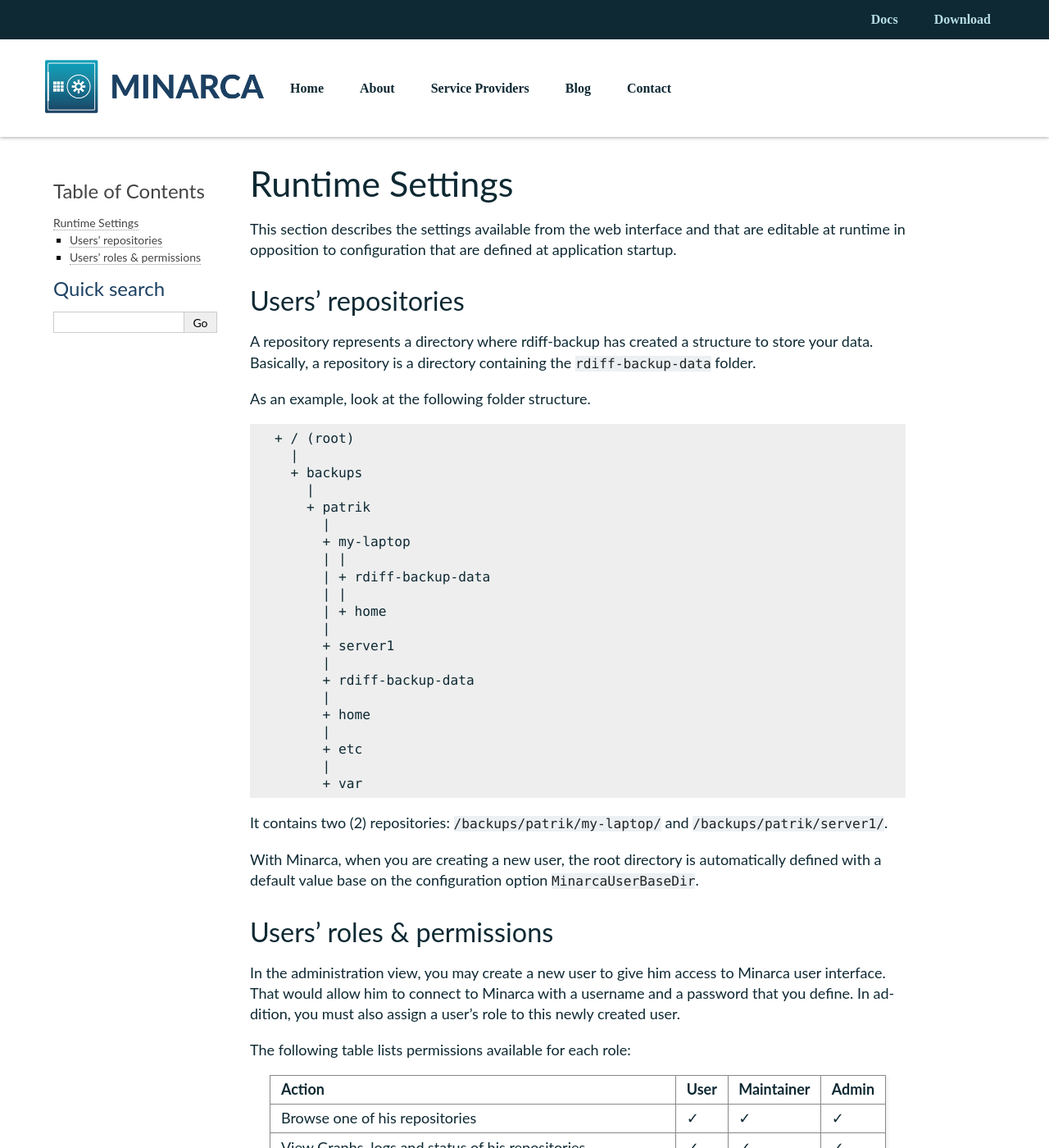
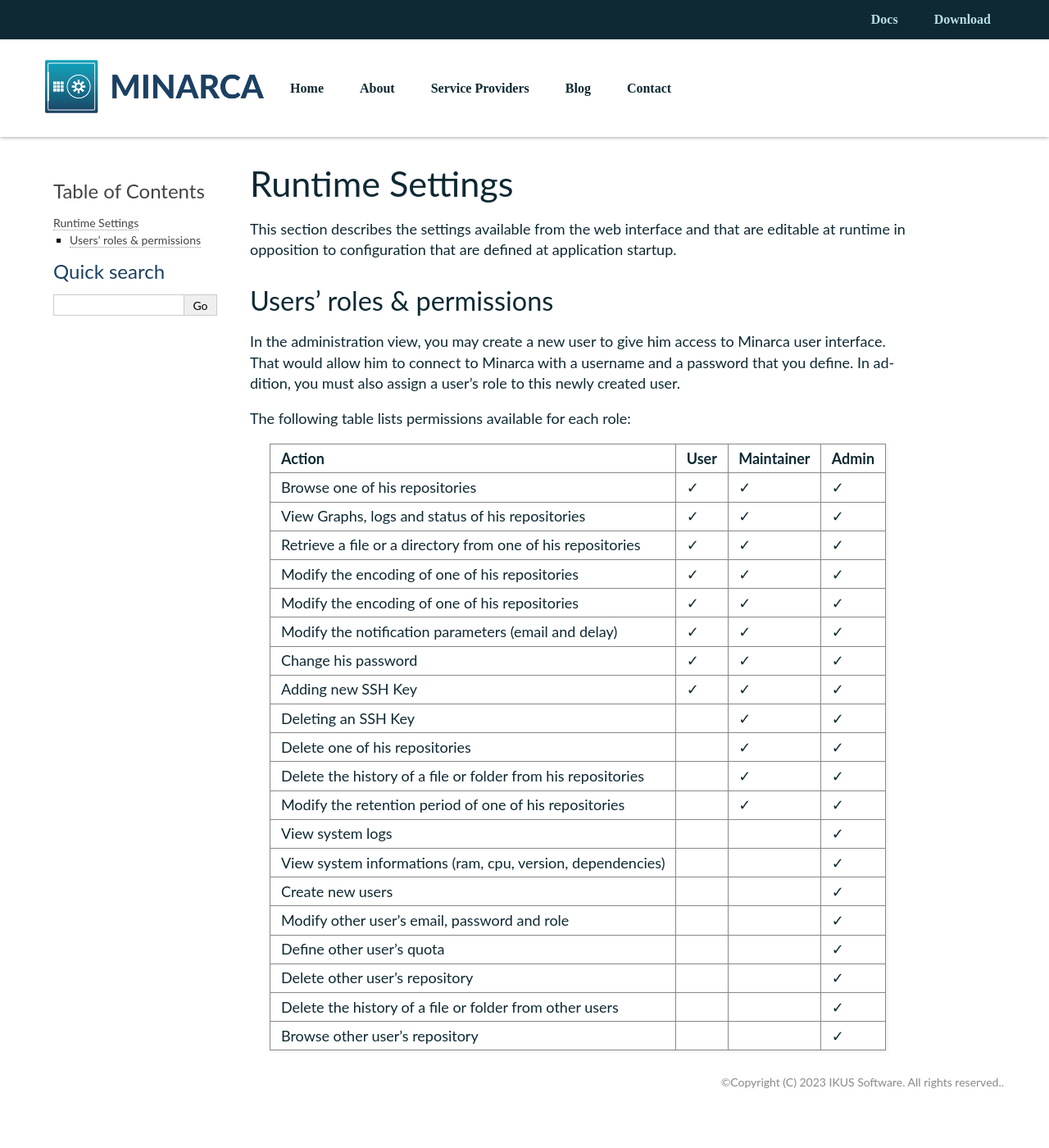
Before and after one commit to ikus060/minarca, a Sphinx documentation site: the page built from doc/settings.md, in a window 1280 px wide and 1400 px high. Shown: the whole window at 82% size. Built offline with Sphinx 7.4.7, drawn with Linux system fonts in a browser that asks for light colours.

Commit message:
Update minarca storage documentation

```diff
--- a/doc/index.rst
+++ b/doc/index.rst
@@ -16,5 +16,4 @@
    configuration
    settings
    faq
-   support-backupninja
    development
--- a/doc/settings.md
+++ b/doc/settings.md
@@ -3,41 +3,6 @@
 This section describes the settings available from the web interface
 and that are editable at runtime in opposition to configuration that
 are defined at application startup.
-
-## Users’ repositories
-
-A repository represents a directory where rdiff-backup has created a
-structure to store your data. Basically, a repository is a directory
-containing the `rdiff-backup-data` folder.
-
-As an example, look at the following folder structure.
-
-    + / (root)
-      |
-      + backups
-        |
-        + patrik
-          |
-          + my-laptop
-          | |
-          | + rdiff-backup-data
-          | |
-          | + home
-          |
-          + server1
-          |
-          + rdiff-backup-data
-          |
-          + home
-          |
-          + etc
-          |
-          + var
-
-It contains two (2) repositories: `/backups/patrik/my-laptop/` and `/backups/patrik/server1/`.
-
-With Minarca, when you are creating a new user, the root directory is automatically defined
-with a default value base on the configuration option `MinarcaUserBaseDir`.
 
 ## Users' roles & permissions
 
```
Also changed, not shown: doc/configuration-storage.md (added, +74 -0 lines), doc/configuration.md (+20 -11 lines), doc/installation.md (+3 -9 lines), doc/support-backupninja.md (deleted, +0 -50 lines).
